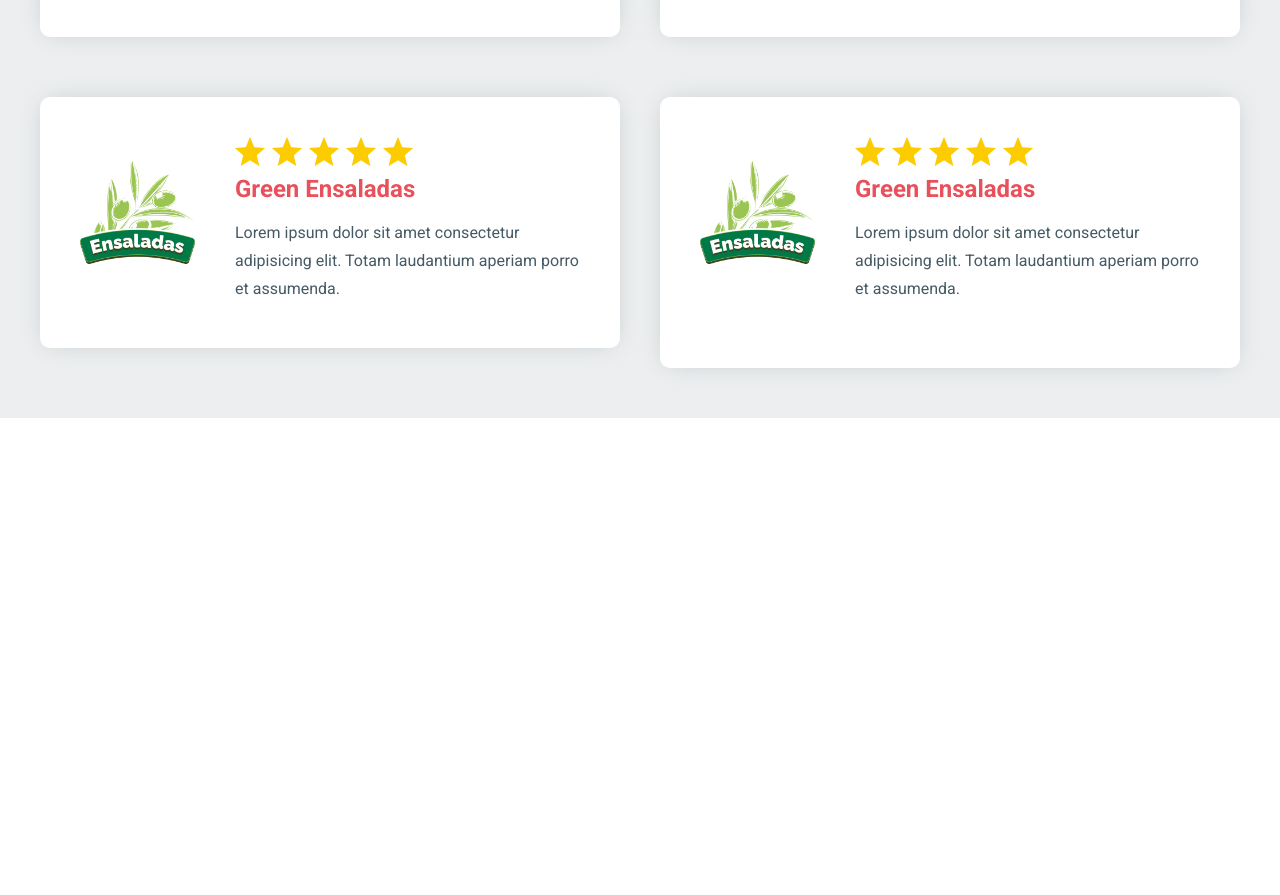
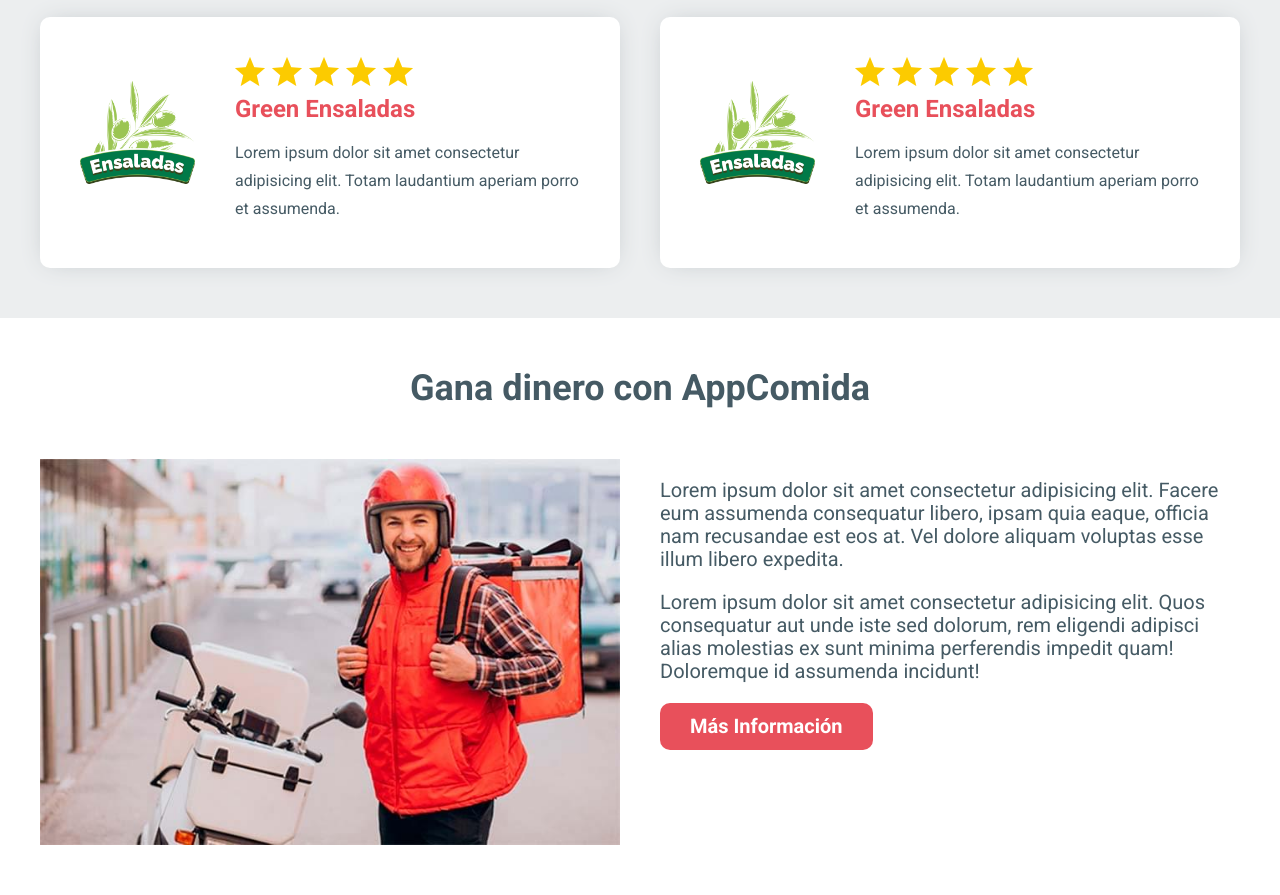
Before and after one commit to pedropalmeros/Delivery_App, a website: page index.html in a window 1280 px wide. Shown: the part 3791-4686 px from the top of the page. Before the commit the page ends 4209 px from the top, so only its background shows below. Drawn offline with Linux system fonts and the light colour scheme.

Commit message:
Adding section related to repartidores

```diff
--- a/index.html
+++ b/index.html
@@ -301,13 +301,28 @@
                     </div>
                 </div>
             </div><!-- favorito -->
+        </div>
+    </main>
 
+    <section class="repartidores contenedor">
+        <h2 class="repartidores__heading">Gana dinero con AppComida</h2>
+        <div class="repartidores__grid">
+            <div class="repartidores__img-contenedor">
+                <img class="repartidores__imagen" src="./build/img/repartidor.jpg" alt="repartidor">
+            </div>
+            <div class="repartidores__contenido">
+                <p class="repartidores__texto">Lorem ipsum dolor sit amet consectetur adipisicing elit. Facere eum assumenda consequatur libero,
+                    ipsam quia eaque, officia nam recusandae est eos at.
+                    Vel dolore aliquam voluptas esse illum libero expedita.</p>
 
+                <p class="repartidores__texto">Lorem ipsum dolor sit amet consectetur adipisicing elit. Quos consequatur aut unde iste sed dolorum,
+                    rem eligendi adipisci alias molestias ex sunt minima perferendis impedit quam!
+                     Doloremque id assumenda incidunt!</p>
 
+                <a href="#" class="repartidores__info">Más Información</a>
+            </div>
         </div>
-
-
-    </main>
+    </section>
 
 
 
--- a/src/scss/app.scss
+++ b/src/scss/app.scss
@@ -4,3 +4,4 @@
 @use 'pasos';
 @use 'testimoniales';
 @use 'favoritos';
+@use 'repartidores';
--- a/src/scss/favoritos/_favorito.scss
+++ b/src/scss/favoritos/_favorito.scss
@@ -12,7 +12,7 @@
         margin-bottom: 0;
     }
 
-    &include m.tablet{
+    @include m.tablet{
         margin-bottom: 0;
     }
 
--- /dev/null
+++ b/src/scss/repartidores/_index.scss
@@ -0,0 +1 @@
+@forward 'repartidores';
--- /dev/null
+++ b/src/scss/repartidores/_repartidores.scss
@@ -0,0 +1,32 @@
+@use 'base/variables' as v;
+@use 'base/mixins' as m;
+
+.repartidores{
+    padding: 5rem 0;
+
+    &__heading{
+        color: v.$secundario;
+        text-align: center;
+    }
+
+    &__texto{
+        color: v.$secundario;
+        font-size: 2rem;
+    }
+
+    &__info{
+        @include m.boton(v.$primario, v.$blanco);
+
+    }
+
+    @include m.tablet {
+        &__grid{
+            @include m.grid(2,4rem);
+        }
+
+        &__info{
+            display: inline-block;
+        }
+
+    }
+}
```
Also changed, not shown: build/css/app.css, src/scss/repartidores/dist/_index.css (added).
